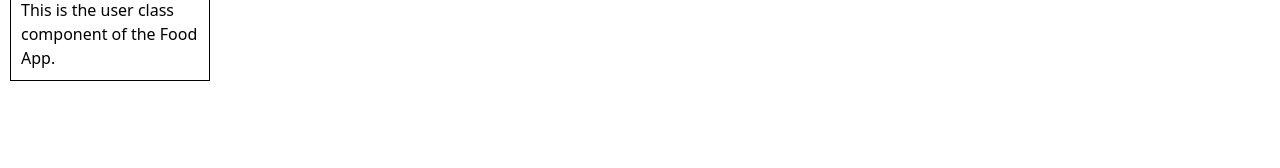
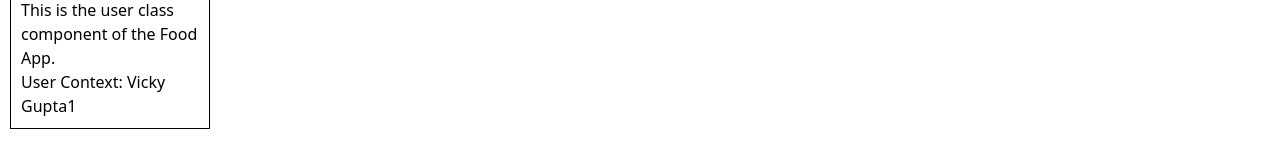
Before and after one commit to vckgupta008/sample-react-live-coding, a React (Vite) app: page /About in a window 1280 px wide. Shown: the part 494-662 px from the top of the page. Built offline with nearby package versions, Linux system fonts and the light colour scheme; no server answers.

Commit message:
Adding user context

```diff
--- a/src/App.js
+++ b/src/App.js
@@ -7,14 +7,21 @@ import Error from "./components/Error";
 import About from "./components/About";
 import Contact from "./components/Contact";
 import RestaurantMenu from "./components/RestaurantMenu";
+import UserContext from "./utils/UserContext";
 // import Grocery from "./components/Grocery";
 
 const AppLayout = () => {
+  const [user, setUser] = React.useState({
+    name: "Vicky Gupta1",
+    email: "dsdsdsds@dff.com"
+  });
   return (
-    <>
-    <Header />
-    <Outlet />
-    </>
+    <UserContext.Provider value={{user: user, setUser: setUser}}>
+      <div className="app ">
+      <Header />
+      <Outlet />
+      </div>
+    </UserContext.Provider>
   );
 };
 
--- a/src/components/Body.js
+++ b/src/components/Body.js
@@ -9,7 +9,6 @@ const Body = () => {
     const [listOfRestaurants, setListOfRestaurants] = useState([]);
     const [filteredRestaurants, setFilteredRestaurants] = useState([]);
     const [searchText, setSearchText] = useState("");
-    console.log("Body Rendered",listOfRestaurants);
     useEffect(() => {
         // API call
         // fetch("https://example.com/api/restaurants")
--- a/src/components/Header.js
+++ b/src/components/Header.js
@@ -1,7 +1,8 @@
-import React, { useEffect } from "react";
+import React, { useEffect, useContext } from "react";
 import { LOGO_URL } from "../utils/constants";
 import { Link } from "react-router-dom";
 import useOnlineStatus from "../utils/useOnlineStatus";
+import UserContext from "../utils/UserContext";
 
 const Title = () => (
   <a href="/">
@@ -18,6 +19,8 @@ const Header = () => {
   const [btname, setBtnName] = React.useState("Login");
   const onlineStatus = useOnlineStatus();
   console.log("Header Rendered");
+  const { user } = useContext(UserContext);
+  console.log("UserContext in Header", user);
   useEffect(() => {
     console.log("useEffect called");
   },[]);
--- a/src/components/ItemList.js
+++ b/src/components/ItemList.js
@@ -2,7 +2,6 @@ import { CDN_URL } from "../utils/constants";
 
 
 const ItemList = ({ items }) => {
-    console.log("ItemList Rendered", items);
     return <div>
         {items.map((item) => (
             <div key={item.card.info.id} className="p-2 m-2 border border-gray-200 border-b-2 ">
--- a/src/components/RestaurantCard.js
+++ b/src/components/RestaurantCard.js
@@ -1,10 +1,13 @@
+import { useContext } from "react";
 import { CDN_URL } from "../utils/constants";
+import UserContext from "../utils/UserContext";
 const RestaurantCard = ({
   name,
   cuisines,
   cloudinaryImageId,
   sla,
 }) => {
+  const {user} = useContext(UserContext);
   return (
     <div className="card">
       <img
@@ -16,6 +19,7 @@ const RestaurantCard = ({
       <h2>{name}</h2>
       <h3>{cuisines.join(", ")}</h3>
       <h4>{sla.slaString}</h4>
+      <h4>{user.name}</h4>
     </div>
   );
 };
--- a/src/components/RestaurantCategory.js
+++ b/src/components/RestaurantCategory.js
@@ -7,10 +7,10 @@ const RestaurantCategory = ({category, showItems, setShowIndex}) => {
             <div className="mx-auto mb-[10px] bg-gray-50 shadow-lg p-4">
                 <div className="flex justify-between cursor-pointer" onClick={() => setShowIndex()}>
                     <span className="font-bold text-lg">{category.title} ({category.itemCards.length})</span>
-                    <span>↓</span>
+                    {showItems?<span>↑</span>:<span>↓</span> }
                 </div>
                 {showItems ? <ItemList items={category.itemCards} />:""}
-                {/* <span>↑</span> */}
+                {/* */}
             </div>
             {/* Accordion body */}
         </div>
--- a/src/components/UserClass.js
+++ b/src/components/UserClass.js
@@ -1,4 +1,6 @@
 import React from 'react';
+import UserContext from '../utils/UserContext';
+
 class UserClass extends React.Component {
   constructor(props) {
     super(props);
@@ -55,6 +57,11 @@ class UserClass extends React.Component {
           Count ++
         </button>
         <p>This is the user class component of the Food App.</p>
+        <UserContext.Consumer>
+          {({ user }) => (
+            <h2>User Context: {user.name}</h2>
+          )}
+        </UserContext.Consumer>
       </div>
     );
   }
--- /dev/null
+++ b/src/utils/UserContext.js
@@ -0,0 +1,11 @@
+import { createContext } from "react";
+
+const UserContext = createContext({
+  user: {
+    name: "Vicky Gupta",
+    email: "test@gmail.com",
+    },
+    setUser: () => {},
+});
+
+export default UserContext;
```
